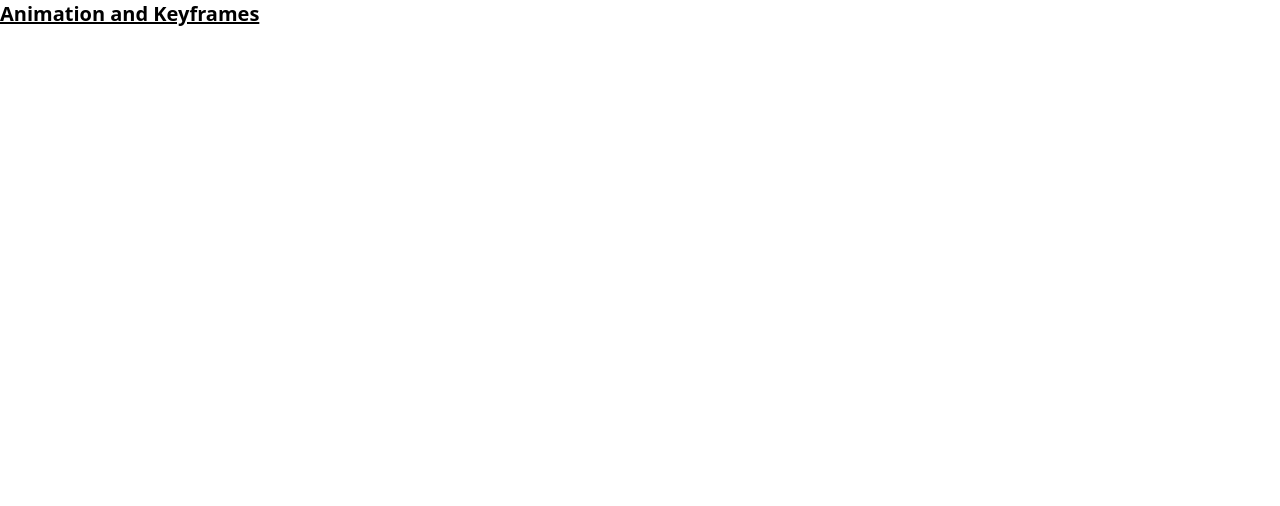
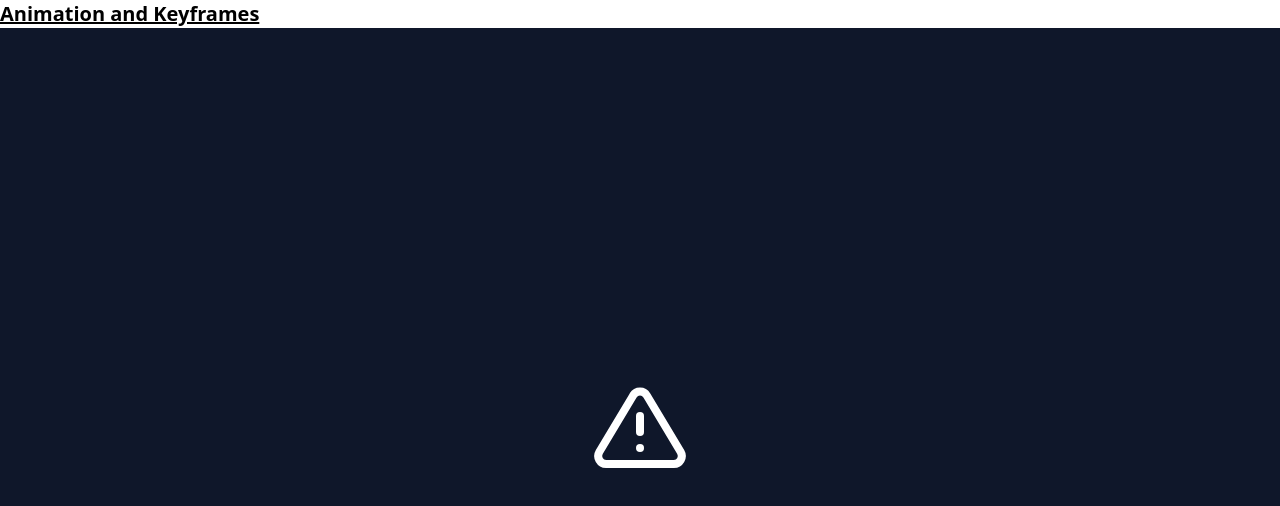
Before and after one commit to nsagias/react-tailwindcss-starter, a React (Create React App) app: page / in a window 1280 px wide. Shown: the top 506 px of the page. Built offline with nearby package versions, Linux system fonts and the light colour scheme.

Commit message:
import image/font

```diff
--- a/src/components/animations/Animations.tsx
+++ b/src/components/animations/Animations.tsx
@@ -1,7 +1,12 @@
+import { FiAlertTriangle } from "react-icons/fi";
+
 export default function Animations() {
   return (
     <div>
       <p className="text-xl font-bold underline">Animation and Keyframes</p>
+      <div className="flex items-center justify-center min-h-screen bg-slate-900">
+        <FiAlertTriangle className="h-24 w-24 text-white" />
+      </div>
     </div>
   );
 }
```
